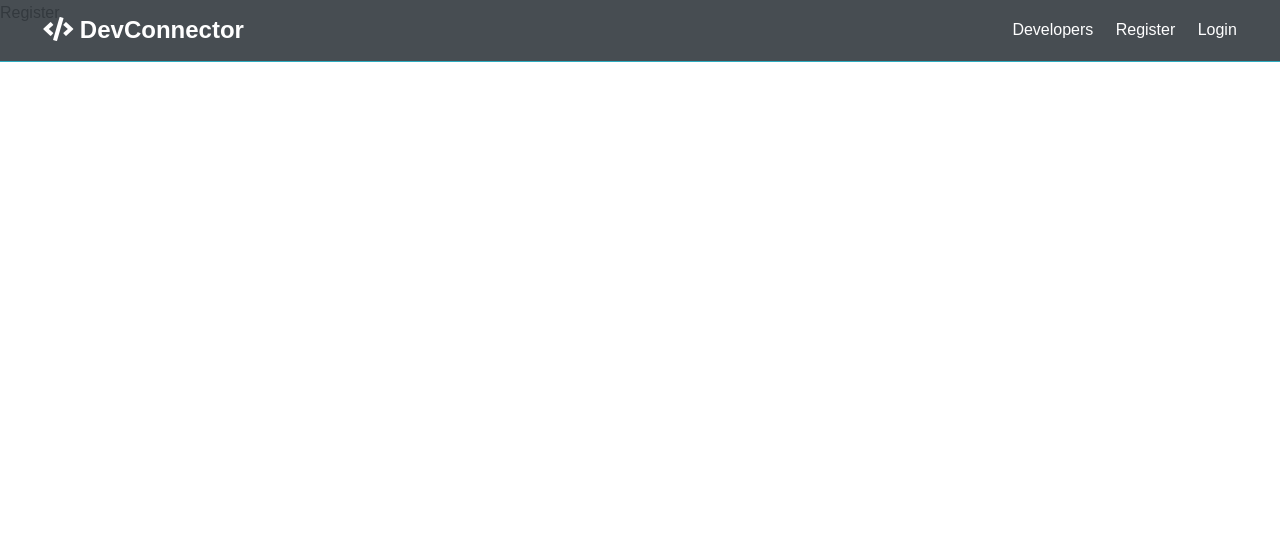
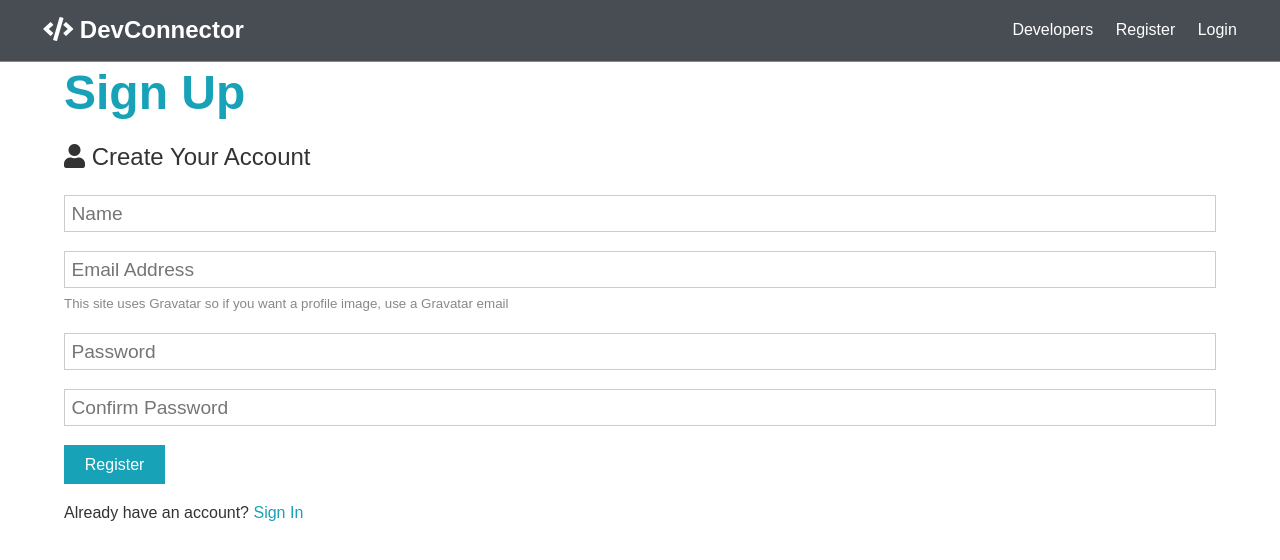
Before and after one commit to iqbalnafee/MERN-FULL-STACK, a React (Create React App) app in the folder clientside/: page /register in a window 1280 px wide. Shown: the top 560 px of the page. Built offline with nearby package versions, Linux system fonts and the light colour scheme.

Commit message:
register form addes

```diff
--- a/clientside/src/components/auth/Register.js
+++ b/clientside/src/components/auth/Register.js
@@ -1,10 +1,43 @@
-import React from 'react'
+import React,{Fragment} from 'react'
 
 const Register = () => {
     return (
-        <div>
-            Register
-        </div>
+        <Fragment>
+            <h1 className="large text-primary" style={{ marginTop:"5%",marginLeft:"5%"}}>Sign Up</h1>
+            <p style={{ marginLeft:"5%" }} className="lead"><i className="fas fa-user"></i> Create Your Account</p>
+            <form className="form" action="create-profile.html"  style={{ marginLeft:"5%",marginRight:"5%"  }}>
+                <div className="form-group">
+                <input type="text" placeholder="Name" name="name" required />
+                </div>
+                <div className="form-group">
+                <input type="email" placeholder="Email Address" name="email" />
+                <small className="form-text"
+                    >This site uses Gravatar so if you want a profile image, use a
+                    Gravatar email</small
+                >
+                </div>
+                <div className="form-group">
+                <input
+                    type="password"
+                    placeholder="Password"
+                    name="password"
+                    minLength="6"
+                />
+                </div>
+                <div className="form-group">
+                <input
+                    type="password"
+                    placeholder="Confirm Password"
+                    name="password2"
+                    minLength="6"
+                />
+                </div>
+                <input type="submit" className="btn btn-primary" value="Register" />
+            </form>
+            <p className="my-1" style={{ marginLeft:"5%"}}>
+                Already have an account? <a href="login.html">Sign In</a>
+            </p>
+        </Fragment>
     )
 }
 
```
